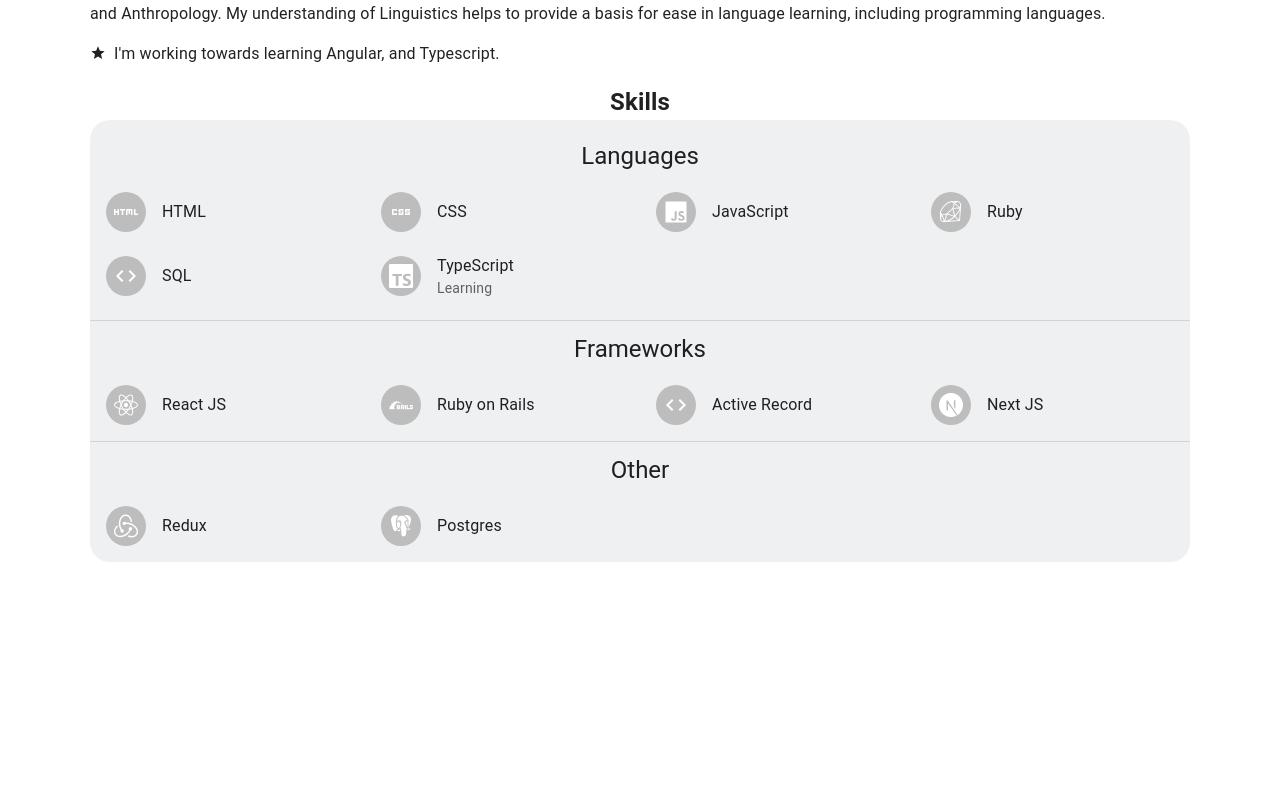
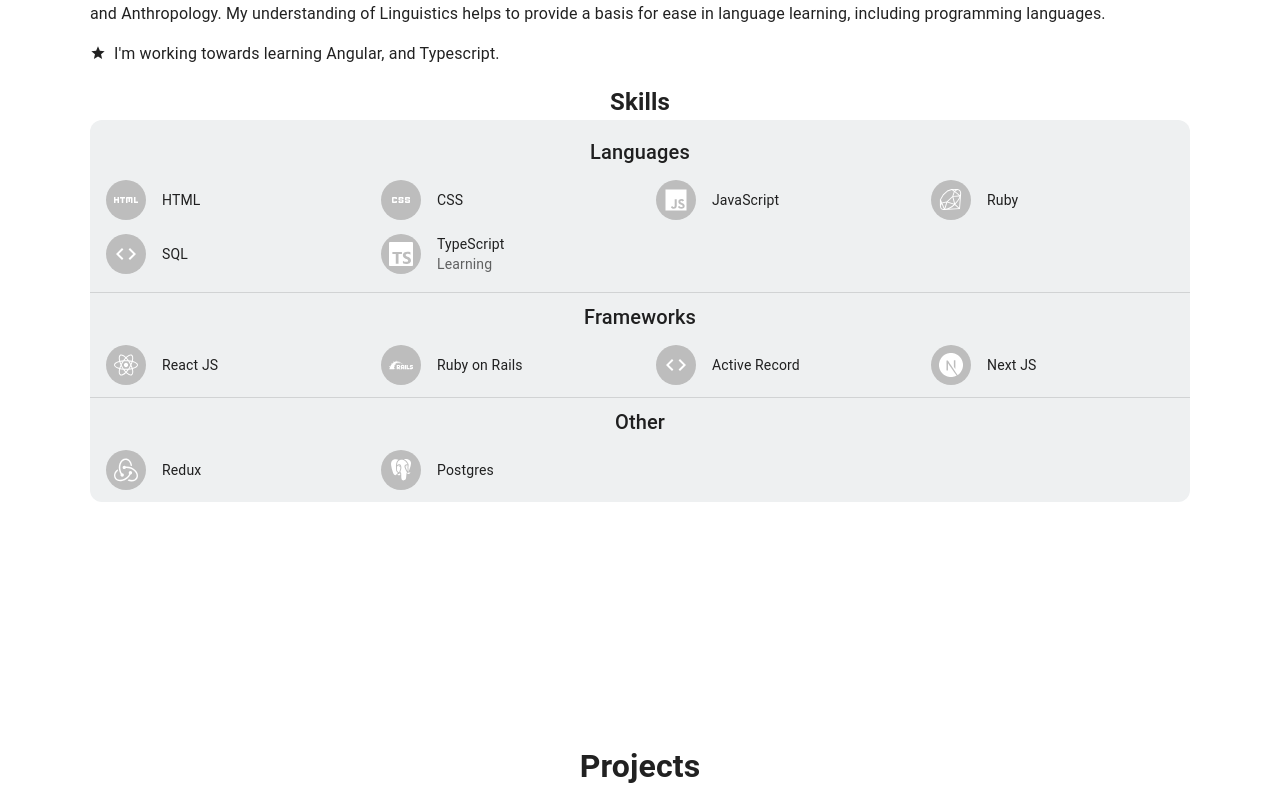
Before and after one commit to mailauki/portfolio-next, a Next.js app: page / in a window 1280 px wide. Shown: the part 1224-2020 px from the top of the page. Built offline with nearby package versions, Linux system fonts and the light colour scheme.

Commit message:
add theme colors

```diff
--- a/components/AboutMe/Skills.js
+++ b/components/AboutMe/Skills.js
@@ -1,5 +1,5 @@
 import styles from '../../styles/Home.module.css'
-import { List, ListItem, ListItemAvatar, Avatar, ListItemText, ListItemButton, Divider, Typography, Box } from '@mui/material'
+import { List, ListItem, ListItemAvatar, Avatar, ListItemText, ListItemButton, Divider, Typography, Box, Chip } from '@mui/material'
 import { skills } from '../../data/skills'
 
 export default function Skills() {
@@ -9,18 +9,57 @@
     <>
       <h2>Skills</h2>
 
+      {/* <Box
+        // className={styles.grid}
+        sx={{
+          // bgcolor: "background.paper",
+          borderRadius: "12px"
+        }}
+      >
+        {skills[labels[0]].map((skill) => (
+          <Box
+            key={skill.id}
+            className={styles.card}
+            sx={{
+              display: "flex",
+              // justifyContent: "space-between",
+              alignItems: "center"
+            }}
+          >
+            <Avatar sx={{ mr: 1 }}>{skill.icon}</Avatar>
+            <Box
+              sx={{
+                display: "flex",
+                flexDirection: "column",
+                justifyContent: "space-between",
+                alignItems: "stretch",
+                flexGrow: 1
+              }}
+            >
+              <Typography variant="h6">{skill.primary}</Typography>
+              <Typography variant="subtitle1">{skill.secondary}</Typography>
+            </Box>
+          </Box>
+        ))}
+      </Box> */}
+
       <List
+        // className={styles.list}
         className={styles.grid}
+        dense
         sx={{
           bgcolor: "background.paper",
-          borderRadius: "20px"
+          borderRadius: "12px",
+          // display: "grid",
+          // gridTemplateColumns: "repeat(3, 200px)",
+          // width: "100%"
         }}
       >
         {labels.map((label) => (
           <>
             <ListItem sx={{ gridColumn: "1 / -1", textAlign: "center" }}>
                 <ListItemText primary={
-                  <Typography variant="h5">
+                  <Typography variant="h6">
                     {label.charAt(0).toUpperCase() + label.slice(1)}
                   </Typography>
                 } />
--- a/components/Contact/Contact.js
+++ b/components/Contact/Contact.js
@@ -8,10 +8,10 @@
       <h2>Contact Info</h2>
 
       <List
-        className={styles.grid}
+        className={styles.list}
         sx={{
           bgcolor: "background.paper",
-          borderRadius: "20px",
+          borderRadius: "12px",
           overflow: "hidden",
           padding: 0
         }}
--- a/components/Header.js
+++ b/components/Header.js
@@ -45,32 +45,14 @@
           variant="scrollable"
           scrollButtons="auto"
           allowScrollButtonsMobile
+          // sx={{ fontWeight: 600 }}
         >
-          {/* <Box
-            className={styles.logo}
-            sx={{ mr: 2 }}
-            component="a"
-            href="#"
-            target="_top"
-            rel="noopener noreferrer"
-            onClick={() => setValue("hello")}
-            value="hello"
-          >
-            <Image
-              src="/logo.png"
-              alt="logo"
-              width={40}
-              height={40}
-              style={{ marginRight: "4px" }}
-            />
-            <Typography variant="h5">Julie Evans</Typography>
-          </Box> */}
-
           <Tab
             label="About Me"
             component="a"
             href="#aboutme"
             value="aboutme"
+            sx={{ fontWeight: 500 }}
           />
           <Tab
             label="Projects"
--- a/pages/_app.js
+++ b/pages/_app.js
@@ -12,10 +12,19 @@
       createTheme({
         palette: {
           mode: prefersDarkMode ? 'dark' : 'light',
+          primary: {
+            // main: "#20b2aa",
+            main: prefersDarkMode ? "#ffc400": "#33ab9f",
+            // main: prefersDarkMode ? "#ffc400": "#20b2aa",
+            // light: "#ffcf33",
+            // dark: "#b28900"
+          }
         },
       }),
     [prefersDarkMode]
   )
+
+  console.log(theme)
 
   return (
     <ThemeProvider theme={theme}>
--- a/styles/Home.module.css
+++ b/styles/Home.module.css
@@ -41,6 +41,14 @@
   display: inherit;
   align-items: center;
   cursor: pointer;
+}
+
+.header .logo:hover img {
+  filter: sepia(11%) saturate(2286%) hue-rotate(125deg) brightness(75%);
+}
+
+.header a:hover {
+  color: #33ab9f;
 }
 
 .description {
@@ -87,9 +95,10 @@
 
 .list {
   display: grid;
-  grid-template-columns: repeat(2, 1fr);
+  grid-template-columns: repeat(3, minmax(30%, auto));
   width: var(--max-width);
   max-width: 100%;
+  border-radius: var(--border-radius);
 }
 
 .grid {
@@ -208,7 +217,7 @@
     display: none;
   }
 
-  .grid {
+  .grid, .list {
     grid-template-columns: 1fr;
     margin-bottom: 120px;
     max-width: 320px;
@@ -285,7 +294,7 @@
 
 /* Tablet and Smaller Desktop */
 @media (min-width: 701px) and (max-width: 1120px) {
-  .grid {
+  .grid, .list {
     grid-template-columns: repeat(2, 50%);
   }
 }
--- a/styles/globals.css
+++ b/styles/globals.css
@@ -19,9 +19,9 @@
   );
   --secondary-glow: linear-gradient(
     to bottom right,
-    rgba(32, 178, 170, 0),
-    rgba(32, 178, 170, 0),
-    rgba(32, 178, 170, 0.4)
+    rgba(51, 171, 159, 0),
+    rgba(51, 171, 159, 0),
+    rgba(51, 171, 159, 0.4)
   );
 
   --tile-start-rgb: 239, 245, 249;
@@ -58,9 +58,9 @@
     );
     --secondary-glow: linear-gradient(
       to bottom right,
-      rgba(32, 178, 170, 0),
-      rgba(32, 178, 170, 0.1),
-      rgba(32, 178, 170, 0.5)
+      rgba(51, 171, 159, 0),
+      rgba(51, 171, 159, 0.1),
+      rgba(51, 171, 159, 0.5)
     );
 
     --tile-start-rgb: 2, 13, 46;
```
